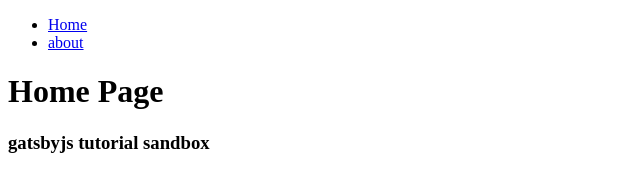
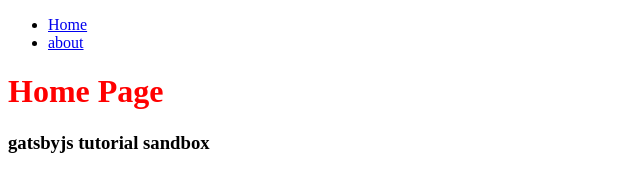
Before and after one commit to KarimMoustamid/Gatsby.js-Tutorial-and-Projects, a Gatsby site in the folder Tutorial/: page / in a window 1280 px wide. Shown: the whole page, without its empty margins (0-640 px from the left). Built offline with nearby package versions, Linux system fonts and the light colour scheme; Gatsby itself is replaced by a stand-in of ours.

Commit message:
inline css

```diff
--- a/Tutorial/src/pages/index.js
+++ b/Tutorial/src/pages/index.js
@@ -4,7 +4,7 @@
 export default function Home() {
   return (
     <Layout>
-      <h1>Home Page</h1>
+      <h1 style={{ color: "red", textTransform: "capitalize" }}>Home Page</h1>
     </Layout>
   )
 }
```
